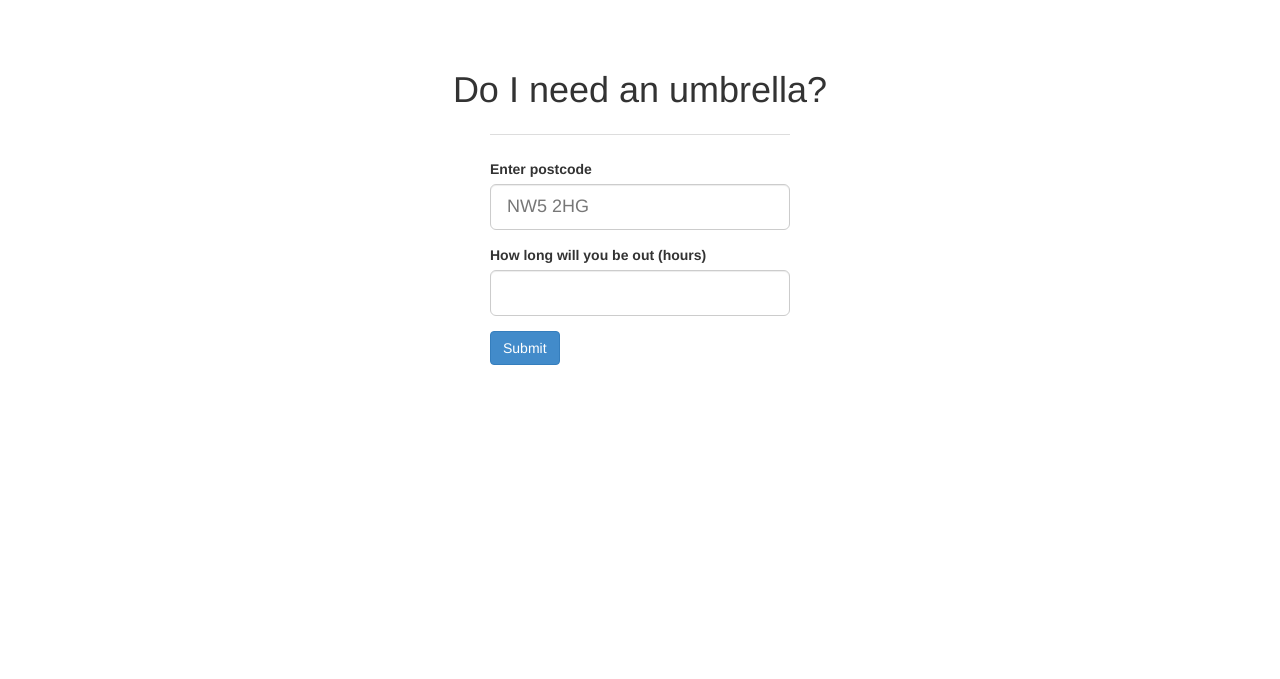
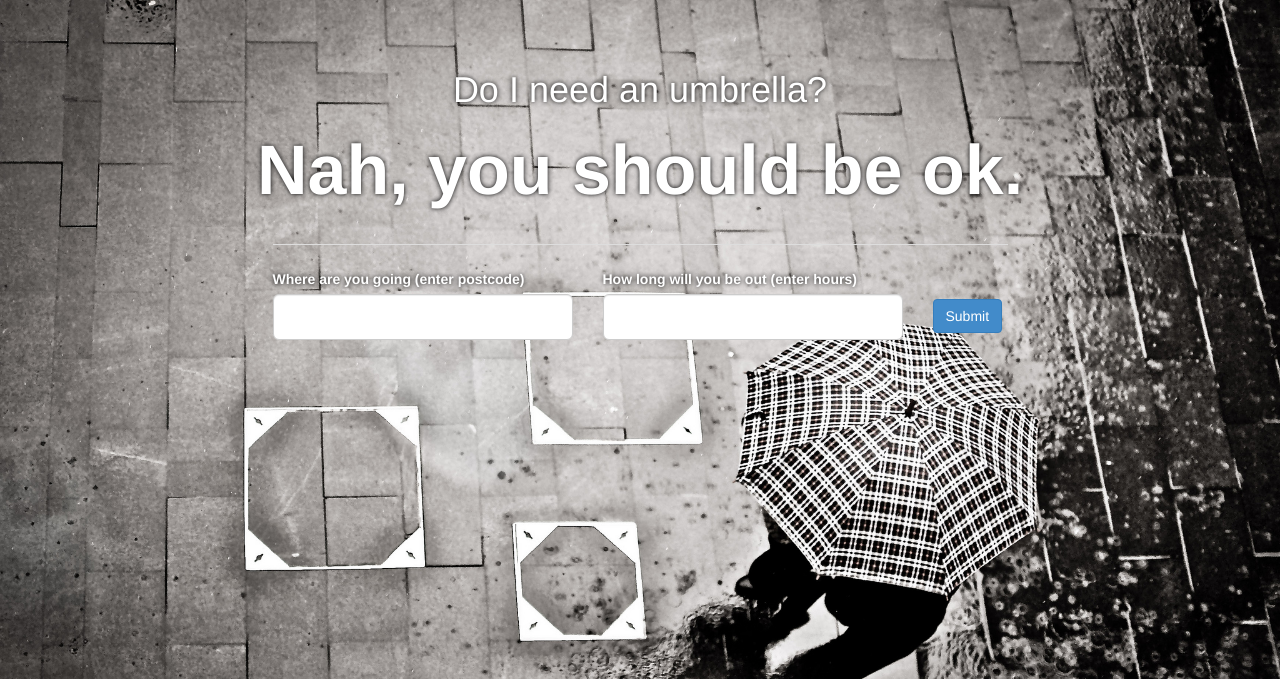
Before and after one commit to oliverroick/do-i-need-an-umbrella, a Flask app: template templates/index.html in a window 1280 px wide. Shown: the top 679 px of the page. Run offline with Flask 2, Linux system fonts and the light colour scheme; the template is opened without the code that fills it, so the values that code supplies are empty; some libraries are stand-ins or nearby versions.

Commit message:
Getting ready

```diff
--- a/server.py
+++ b/server.py
@@ -6,13 +6,19 @@ app = Flask(__name__)
 
 @app.route("/")
 def hello():
+    rain = None
     postcode = request.args.get('postcode', None)
-    hours = int(request.args.get('hours', 24))
-    print hours
+    hours = request.args.get('hours', None)
+
     if postcode is not None:
-        rain = do_i_need_an_umbrella(post_code=postcode, hours=hours)
-        return render_template('index.html', rain=rain)
-    return render_template('index.html')
+        rain = do_i_need_an_umbrella(post_code=postcode, hours=int(hours))
+
+    return render_template(
+        'index.html',
+        rain=rain,
+        postcode=postcode,
+        hours=hours
+    )
 
 
 @app.route('/static/<path:path>')
--- a/static/style.css
+++ b/static/style.css
@@ -1,24 +1,37 @@
 body {
     font-family: "Helvetica Neue", Helvetica, Arial, sans-serif;
+    color: #fff;
     padding: 50px;
+    background-image: url(rain.jpg);
+    background-size: cover;
 }
 
 h1 {
     text-align: center;
+    text-shadow: 0 0 5px #000000;
 }
 
 div.rain {
     text-align: center;
-    font-size: 36px;
+    font-size: 70px;
+    text-shadow: 0 0 5px #000000;
+    font-weight: bold;
 }
 
 form {
-    width: 300px;
     margin: 24px auto;
     border-top: 1px solid #ddd;
     padding-top: 24px;
+    width: 735px;
+    text-shadow: 0 0 5px #000000;
 }
 
-input, button {
+form .form-group {
+    width: 300px;
+    float: left;
+    margin-right: 30px;
+}
 
+form button {
+    margin-top: 30px;
 }
--- a/templates/index.html
+++ b/templates/index.html
@@ -7,24 +7,32 @@
         <meta name="description" content="">
         <meta name="viewport" content="width=device-width, initial-scale=1">
 
+        <link rel="stylesheet" href="/static/bootstrap.min.css">
         <link rel="stylesheet" href="/static/style.css">
-        <link rel="stylesheet" href="/static/bootstrap.min.css">
     </head>
     <body>
         <h1>Do I need an umbrella?</h1>
 
-        {% if rain %}
-            <div class="rain">{{ rain }}</div>
+        {% if rain is not none %}
+            <div class="rain">
+            {% if rain > 50 %}
+                Oh yes, you do.
+            {% elif rain > 20 %}
+                Maybe. Take one to be sure.
+            {% else %}
+                Nah, you should be ok.
+            {% endif %}
+            </div>
         {% endif %}
 
         <form>
             <div class="form-group">
-                <label for="postcode">Enter postcode</label>
-                <input type="text" class="input-lg form-control" placeholder="NW5 2HG" name="postcode" required>
+                <label for="postcode">Where are you going (enter postcode)</label>
+                <input type="text" class="input-lg form-control" name="postcode" value="{% if postcode %}{{ postcode }}{% endif %}" required>
             </div>
             <div class="form-group">
-                <label for="postcode">How long will you be out (hours)</label>
-                <input type="number" class="input-lg form-control" name="hours" required>
+                <label for="postcode">How long will you be out (enter hours)</label>
+                <input type="number" class="input-lg form-control" name="hours" value="{% if hours %}{{ hours }}{% endif %}" required>
             </div>
 
             <button class="btn btn-primary" type="submit">Submit</button>
```
Also changed, not shown: umbrella.py (+2 -16 lines), static/rain.jpg (added).
